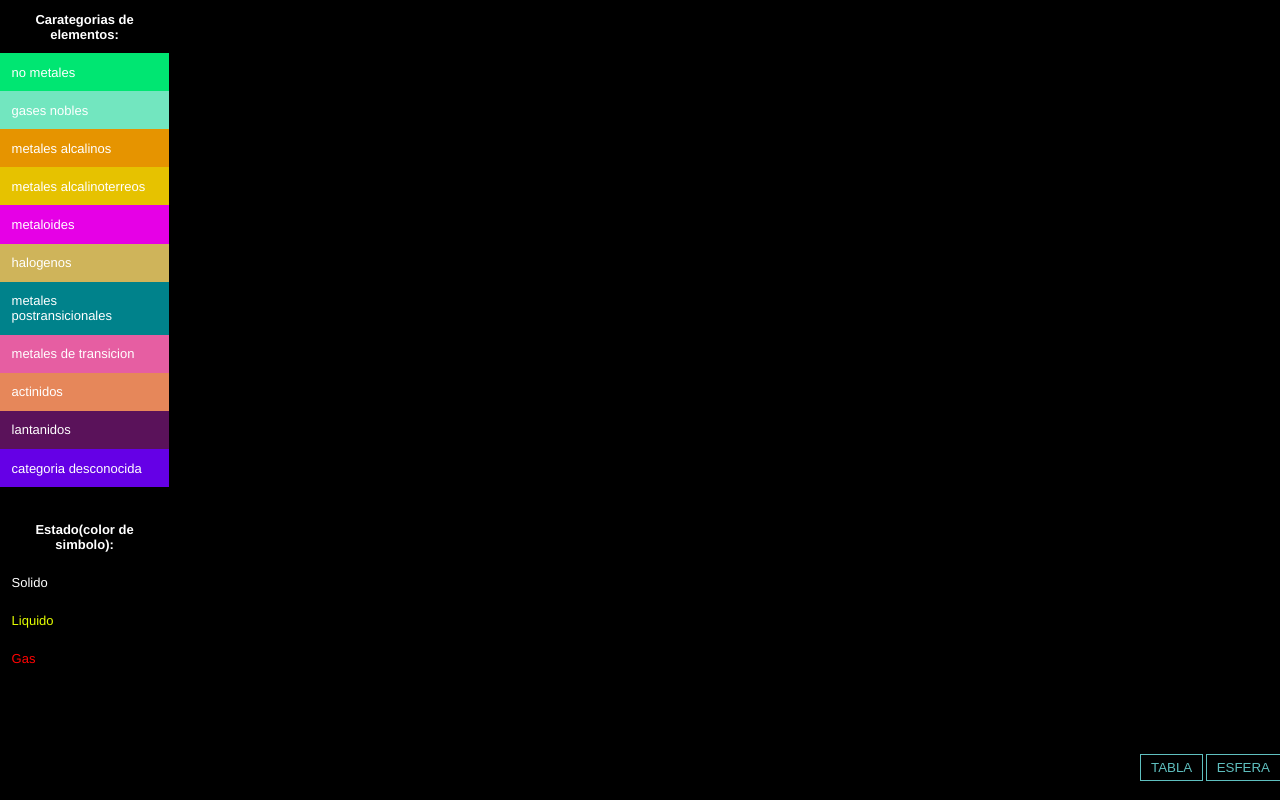
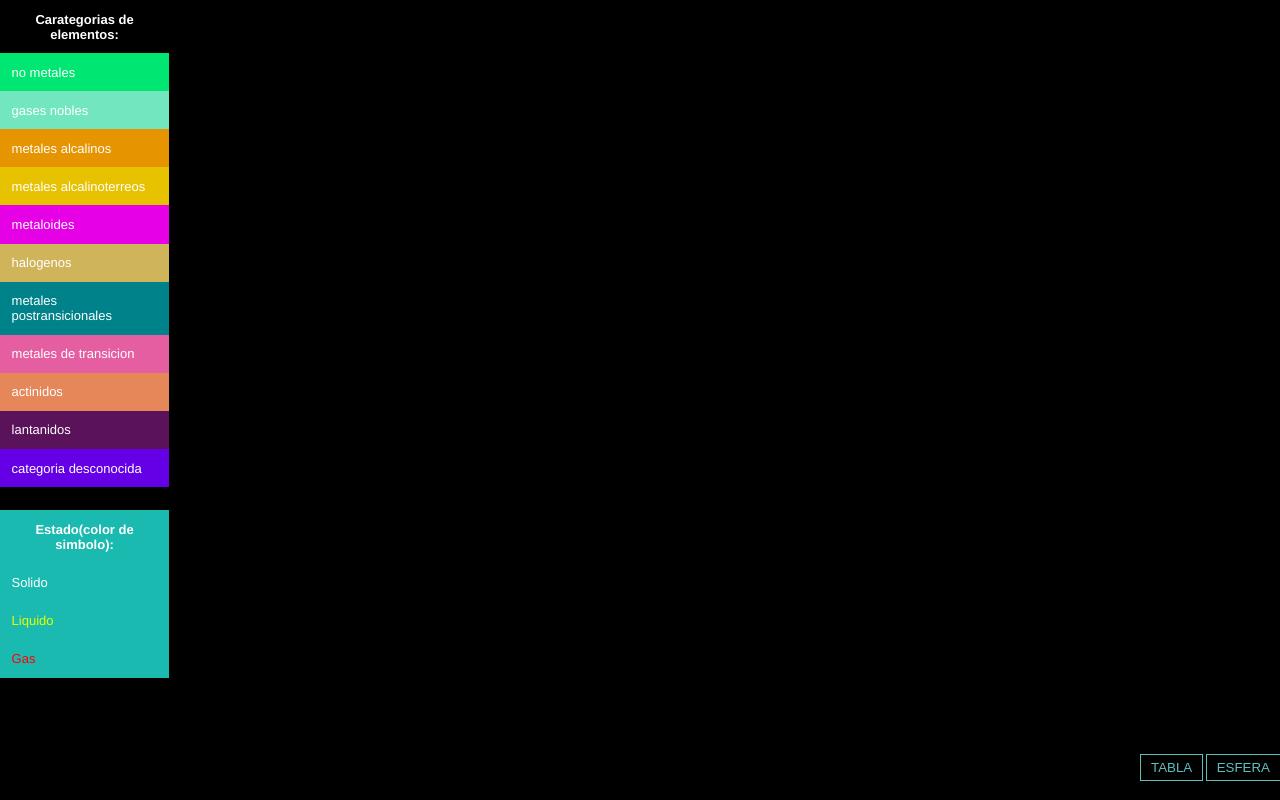
Before and after one commit to AlexLovera/SimuladorDeQuimica, a plain HTML site: page js/TablaPeriodica.html in a window 1280 px wide. Drawn offline with nearby package versions, Linux system fonts and the light colour scheme; a script that the page names is missing.

Commit message:
Agrega fondo a las referencias de estado

```diff
--- a/css/style.css
+++ b/css/style.css
@@ -255,16 +255,20 @@ li{
 #estados {
     text-align: center;
     font-weight: 800;
+    background: rgba(30, 207, 196, 0.90);
 }
 
 #solido {
     color: rgba(255, 255, 255, 1);
+    background: rgba(30, 207, 196, 0.90);
 }
 
 #liquido {
-    color: rgba(229, 255, 0, 1)
+    color: rgba(229, 255, 0, 1);
+    background: rgba(30, 207, 196, 0.90);
 }
 
 #gas {
     color: rgba(255, 3, 3, 1);
+    background: rgba(30, 207, 196, 0.90);
 }
```
